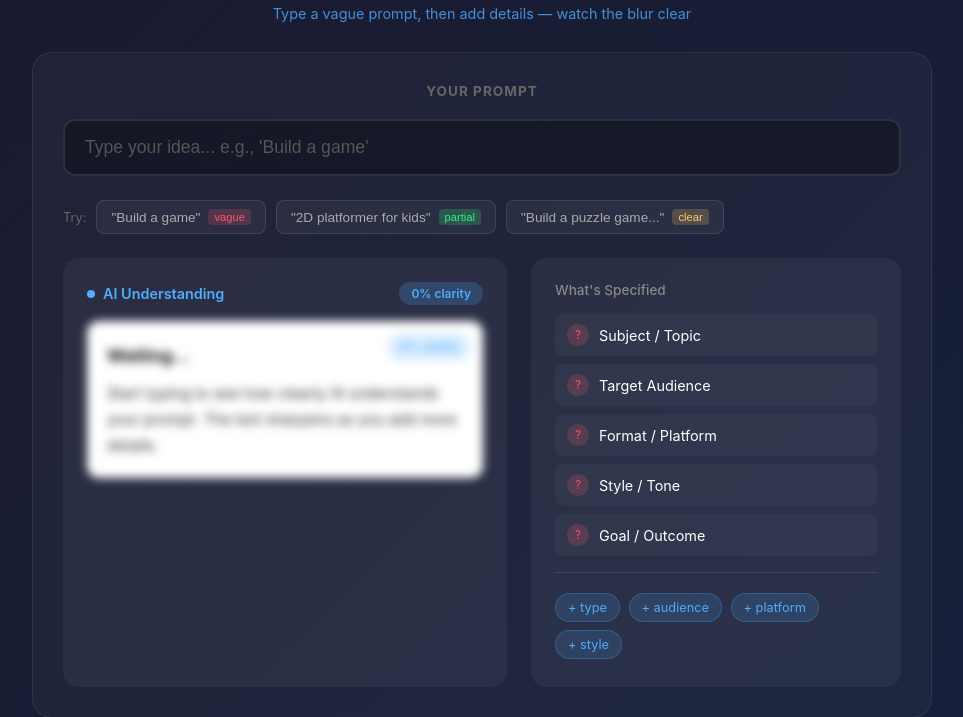
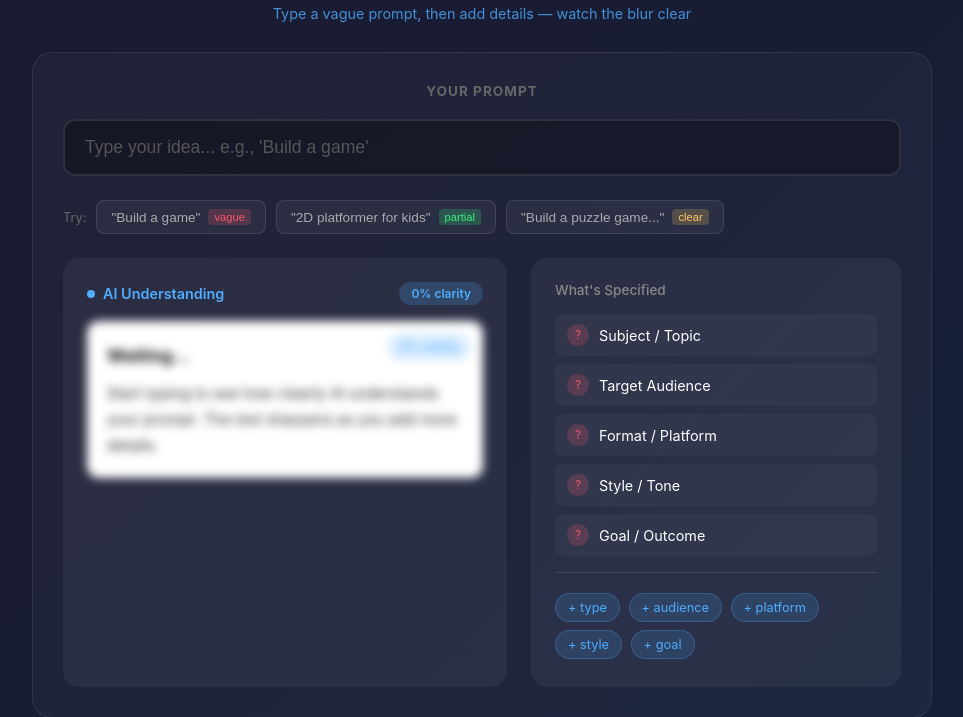
Before and after one commit to williamp44/prompt-clarity-indicator, a plain HTML site: page index.html in a window 1280 px wide. Shown: the part 109-826 px from the top of the page, without its empty margins (158-1121 px from the left). Drawn offline with Linux system fonts and the light colour scheme.

Commit message:
feat: add missing + goal suggestion chip

```diff
--- a/index.html
+++ b/index.html
@@ -1073,6 +1073,7 @@
             <div class="suggestion-btn" data-add=" for kids">+ audience</div>
             <div class="suggestion-btn" data-add=", mobile">+ platform</div>
             <div class="suggestion-btn" data-add=", colorful">+ style</div>
+            <div class="suggestion-btn" data-add=", goal is engagement">+ goal</div>
           </div>
         </div>
       </div>
```
